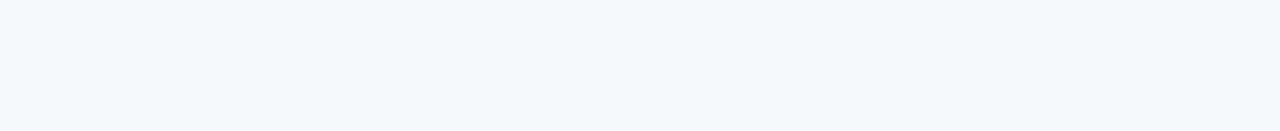
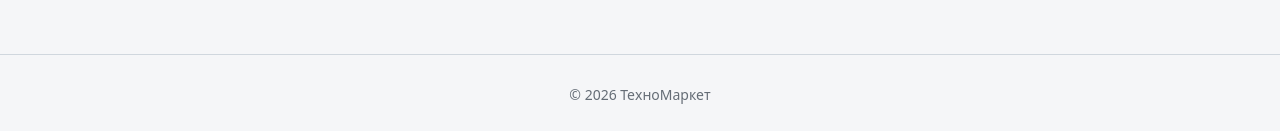
Before and after one commit to faiilvlia/corporate-is, a React (Vite) app in the folder shop-react/: page / in a window 1280 px wide. Shown: the part 739-870 px from the top of the page. Before the commit the page ends 800 px from the top, so only its background shows below. Built offline with nearby package versions, Linux system fonts and the light colour scheme.

Commit message:
feat(lab4): добавлен компонент Footer с текущим годом (задание 3)

```diff
--- a/shop-react/src/App.css
+++ b/shop-react/src/App.css
@@ -87,3 +87,12 @@ button:disabled {
   background: #8c959f;
   cursor: not-allowed;
 }
+
+.footer {
+  margin-top: 32px;
+  padding: 16px 32px;
+  border-top: 1px solid #d0d7de;
+  text-align: center;
+  color: #656d76;
+  font-size: 14px;
+}
--- a/shop-react/src/App.jsx
+++ b/shop-react/src/App.jsx
@@ -1,7 +1,10 @@
 import Header from './components/Header.jsx'
 import ProductList from './components/ProductList.jsx'
+import Footer from './components/Footer.jsx'
 import { products } from './data/products.js'
 import './App.css'
+
+const currentYear = new Date().getFullYear()
 
 function App() {
   return (
@@ -10,6 +13,7 @@ function App() {
       <main>
         <ProductList products={products} />
       </main>
+      <Footer shopName="ТехноМаркет" year={currentYear} />
     </>
   )
 }
--- /dev/null
+++ b/shop-react/src/components/Footer.jsx
@@ -0,0 +1,9 @@
+function Footer({ shopName, year }) {
+  return (
+    <footer className="footer">
+      <p>© {year} {shopName}</p>
+    </footer>
+  )
+}
+
+export default Footer
```
